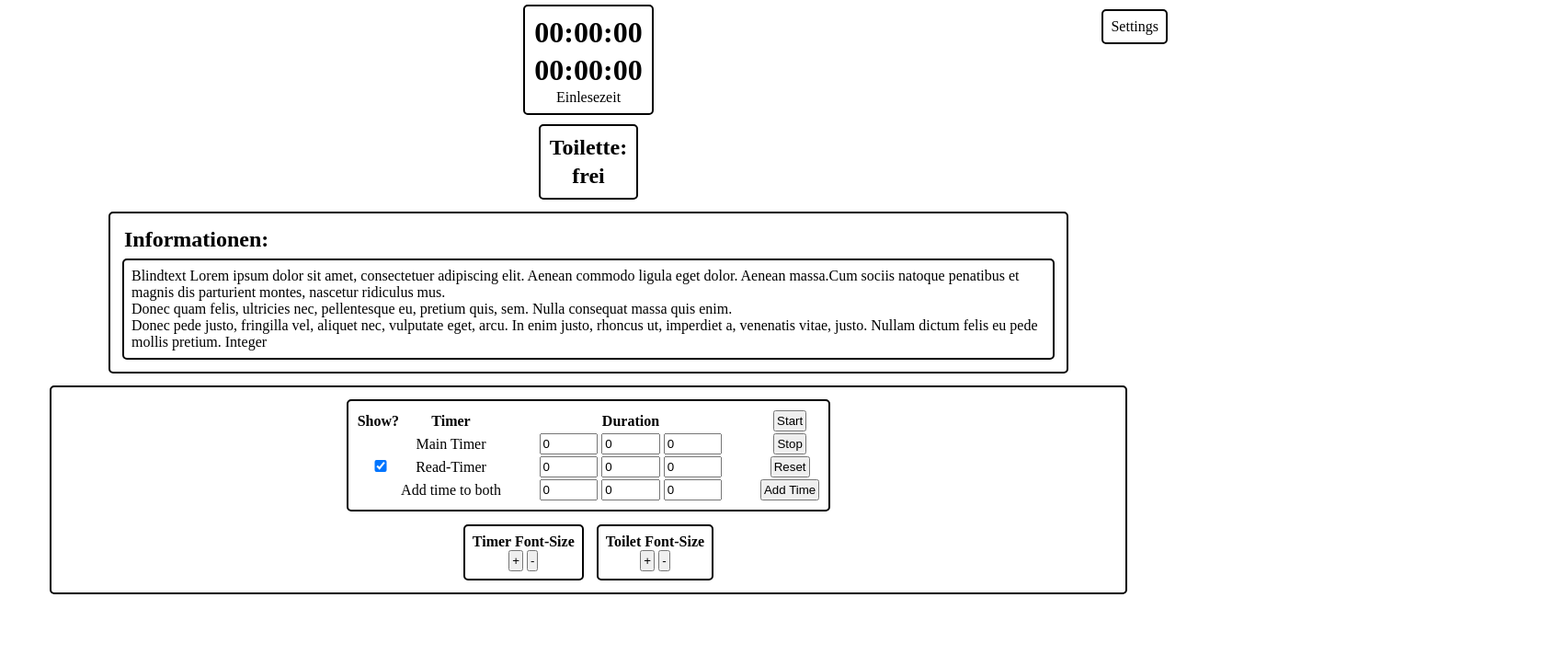
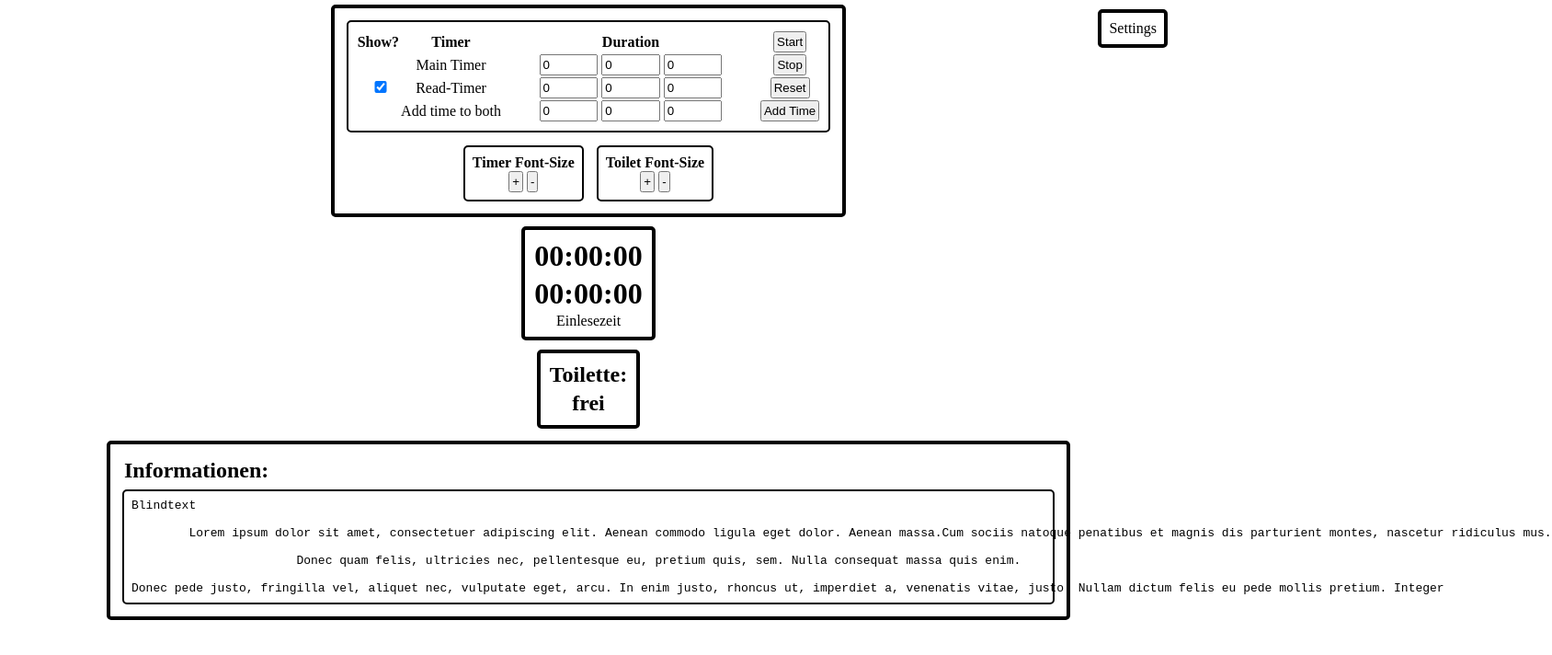
Before and after one commit to examtimer/examtimer.github.io, a plain HTML site: page index.html in a window 1280 px wide. Shown: the whole page at 92% size, 1688 px wide, since content can reach past the window. Drawn offline with nearby package versions, Linux system fonts and the light colour scheme.

Commit message:
Zwischenstand. Anordnung der Elemente soweit ok.

```diff
--- a/index.html
+++ b/index.html
@@ -14,6 +14,10 @@
             margin: 5px;
             padding: 1vh;
             border-radius: 5px;
+        }
+
+        body > div{
+            border: 4px solid black;
         }
 
         h1,h2,span,input,
@@ -44,7 +48,7 @@
         #settings {
             background-color: white;
             display: inline-block;
-            width:90%;
+
             bottom: 0;
             z-index: 3;
         }
@@ -154,33 +158,6 @@
 
 <body>
 
-    <div id="timers">
-        <h1 id="timerMain">00:00:00</h1>
-        <h1 id="timerRead">00:00:00</h1>
-        <span id="readLabel">Einlesezeit</span>
-    </div><br>
-
-    <div id="toilet" onclick="toggleToilet()">
-        <h2 id="toiletCaption">Toilette:</h2>
-        <h2 id="toiletLabel">frei</h2>
-
-    </div><br>
-
-    <div id="infos">
-    <h2 id="infoCaption">Informationen:</h2>
-    <div id="infoContent">Blindtext
-
-Lorem ipsum dolor sit amet, consectetuer adipiscing elit. Aenean commodo ligula eget dolor. Aenean massa.Cum sociis natoque penatibus et magnis dis parturient montes, nascetur ridiculus mus.
-<br>
-Donec quam felis, ultricies nec, pellentesque eu, pretium quis, sem. Nulla consequat massa quis enim.
-<br>
-Donec pede justo, fringilla vel, aliquet nec, vulputate eget, arcu. In enim justo, rhoncus ut, imperdiet a, venenatis vitae, justo. Nullam dictum felis eu pede mollis pretium. Integer </div>
-
-
-
-    </div>
-
-
     <div id="settings">
         <div id="settingsTable">
         <table >
@@ -238,9 +215,36 @@ Donec pede justo, fringilla vel, aliquet nec, vulputate eget, arcu. In enim just
 
             <div id="toiletSize">
                 <h4>Toilet Font-Size</h4>
-                <button onclick="incSize('h2')">+</button>
-                <button onclick="decSize('h2')">-</button>
+                <button onclick="incSize('#toiletCaption');incSize('#toiletLabel');">+</button>
+                <button onclick="decSize('#toiletCaption');decSize('#toiletLabel');">-</button>
             </div>
+
+
+
+    </div>
+
+<br>
+    <div id="timers">
+        <h1 id="timerMain">00:00:00</h1>
+        <h1 id="timerRead">00:00:00</h1>
+        <span id="readLabel">Einlesezeit</span>
+    </div><br>
+
+    <div id="toilet" onclick="toggleToilet()">
+        <h2 id="toiletCaption">Toilette:</h2>
+        <h2 id="toiletLabel">frei</h2>
+
+    </div><br>
+
+    <div id="infos">
+    <h2 id="infoCaption">Informationen:</h2>
+    <div id="infoContent"><pre>Blindtext
+
+        Lorem ipsum dolor sit amet, consectetuer adipiscing elit. Aenean commodo ligula eget dolor. Aenean massa.Cum sociis natoque penatibus et magnis dis parturient montes, nascetur ridiculus mus.
+
+                       Donec quam felis, ultricies nec, pellentesque eu, pretium quis, sem. Nulla consequat massa quis enim.
+
+Donec pede justo, fringilla vel, aliquet nec, vulputate eget, arcu. In enim justo, rhoncus ut, imperdiet a, venenatis vitae, justo. Nullam dictum felis eu pede mollis pretium. Integer </pre></div>
 
 
 
```
